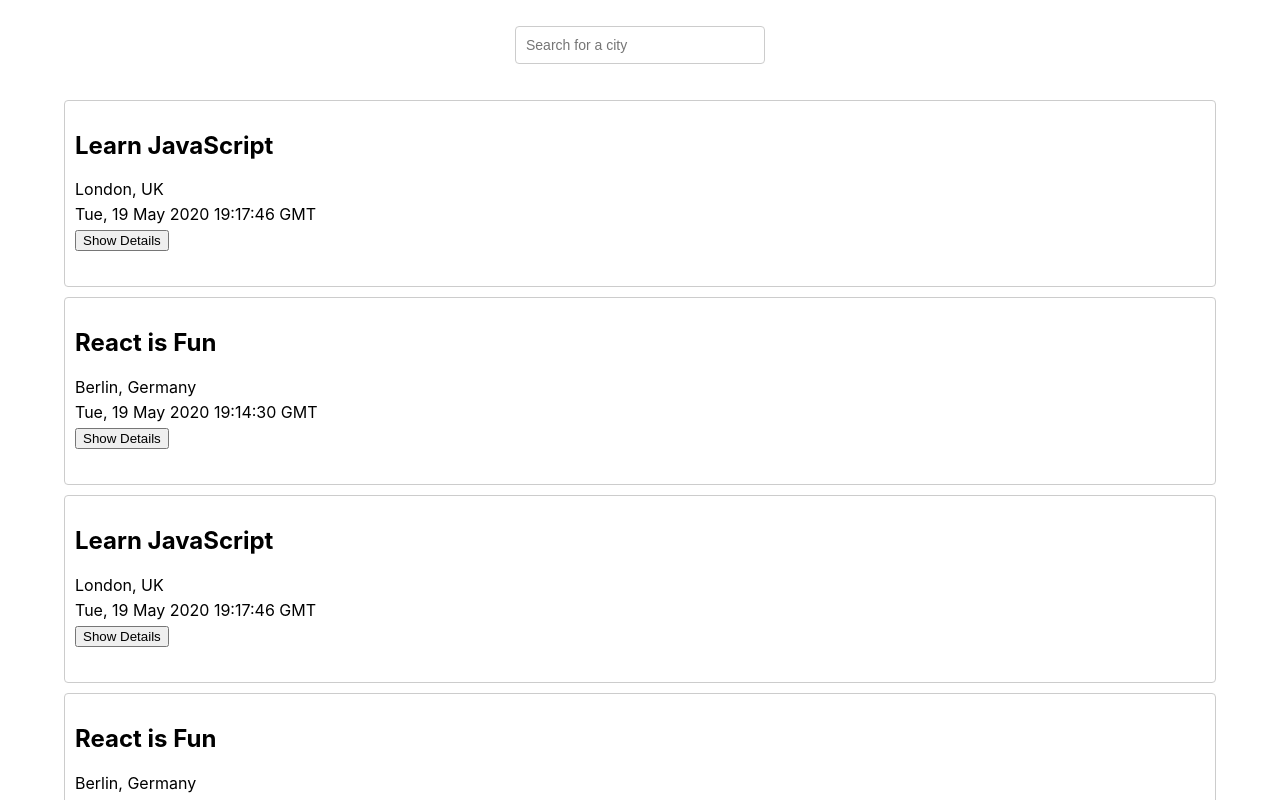
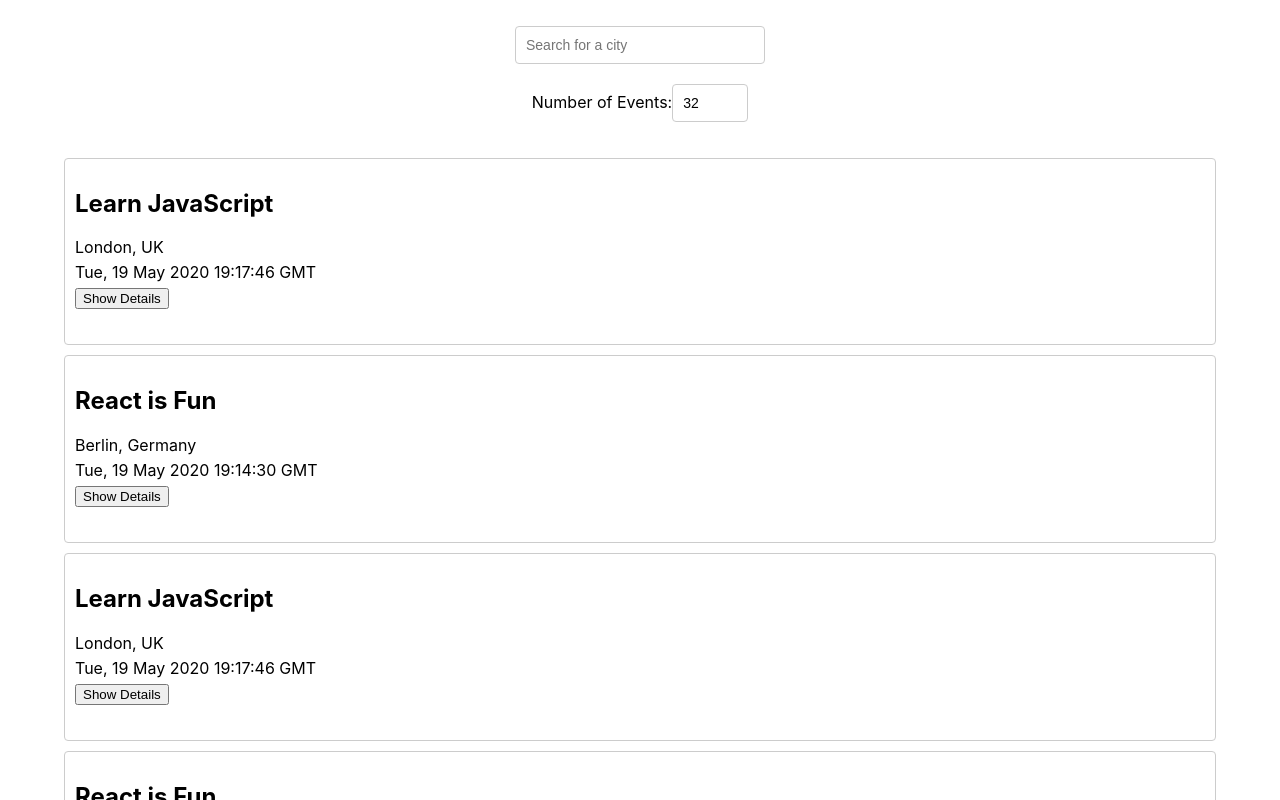
Before and after one commit to juli20008/Meet_App, a React (Create React App) app: page / in a window 1280 px wide. Shown: the top 800 px of the page. Built offline with nearby package versions, Linux system fonts and the light colour scheme; what atatus-spa would draw is missing.

Commit message:
warningAlert

```diff
--- a/src/App.js
+++ b/src/App.js
@@ -4,7 +4,7 @@ import CitySearch from './components/CitySearch';
 import EventList from './components/EventList';
 import NumberOfEvents from './components/NumberOfEvents';
 import { extractLocations, getEvents } from './api';
-import { InfoAlert, ErrorAlert } from './components/Alert';
+import { InfoAlert, ErrorAlert, WarningAlert } from './components/Alert';
 
 import './App.css';
 
@@ -15,8 +15,17 @@ const App = () => {
   const [currentCity, setCurrentCity] = useState("See all cities");
   const [infoAlert, setInfoAlert] = useState("");
   const [errorAlert, setErrorAlert] = useState("");
+  const [warningAlert, setWarningAlert] = useState("");
+
 
   useEffect(() => {
+    let warningText
+    if (navigator.onLine) {
+      warningText = "";
+    } else {
+      warningText = "App is now offline.";
+    }
+    setWarningAlert(warningText);
     fetchData();
   }, [currentCity, currentNOE]); // Add currentNOE as a dependency
 
@@ -40,17 +49,20 @@ const App = () => {
       <div className="alerts-container">
         {infoAlert.length ? <InfoAlert text={infoAlert}/> : null}
         {errorAlert.length ? <ErrorAlert text={errorAlert}/> : null}
+        {warningAlert.length ? <WarningAlert text={warningAlert}/> : null}
       </div>
       <CitySearch allLocations={allLocations}
                   setCurrentCity={setCurrentCity}
-                  setInfoAlert={setInfoAlert}/>
-      <EventList events={events} numberOfEvents={currentNOE} />
+                  setInfoAlert={setInfoAlert}
+                  setWarningAlert={setWarningAlert}/>
       <NumberOfEvents
         id="number-of-events-component"
         numberOfEvents={currentNOE}
         onInputChange={handleInputChange}// Pass the callback function to the NumberOfEvents component
         setErrorAlert={setErrorAlert}
+        setWarningAlert={setWarningAlert}
       />
+      <EventList events={events} numberOfEvents={currentNOE} />
     </div>
   );
 }
--- a/src/components/Alert.js
+++ b/src/components/Alert.js
@@ -50,4 +50,12 @@ class ErrorAlert extends Alert {
     }
   }
 
-export { InfoAlert, ErrorAlert };
+class WarningAlert extends Alert {
+    constructor(props) {
+      super(props);
+      this.color = 'rgb(255, 165, 0)'; // orange
+      this.bgColor = 'rgb(255, 255, 220)'; // light yellow
+    }
+  }
+
+export { InfoAlert, ErrorAlert, WarningAlert };
--- a/src/components/NumberOfEvents.js
+++ b/src/components/NumberOfEvents.js
@@ -29,7 +29,7 @@ const NumberOfEvents = ({ numberOfEvents, onInputChange, setErrorAlert }) => {
         onChange={handleInputChange}
         role="spinbutton" // Add the "role" attribute here
       />
-      <p>Showing {inputValue} events</p>
+    {/* <p>Showing {inputValue} events</p> */}
     </div>
   );
 };
```
